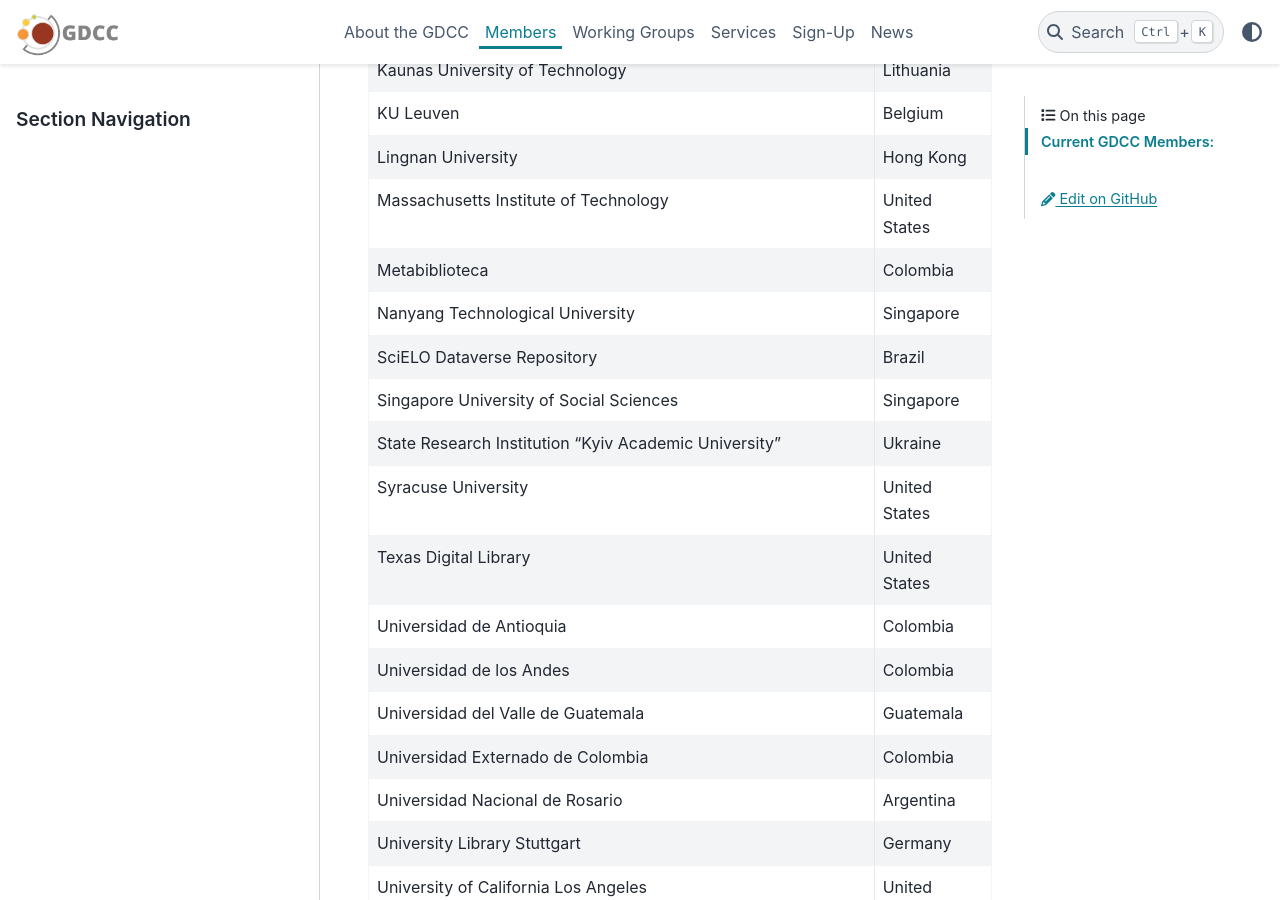
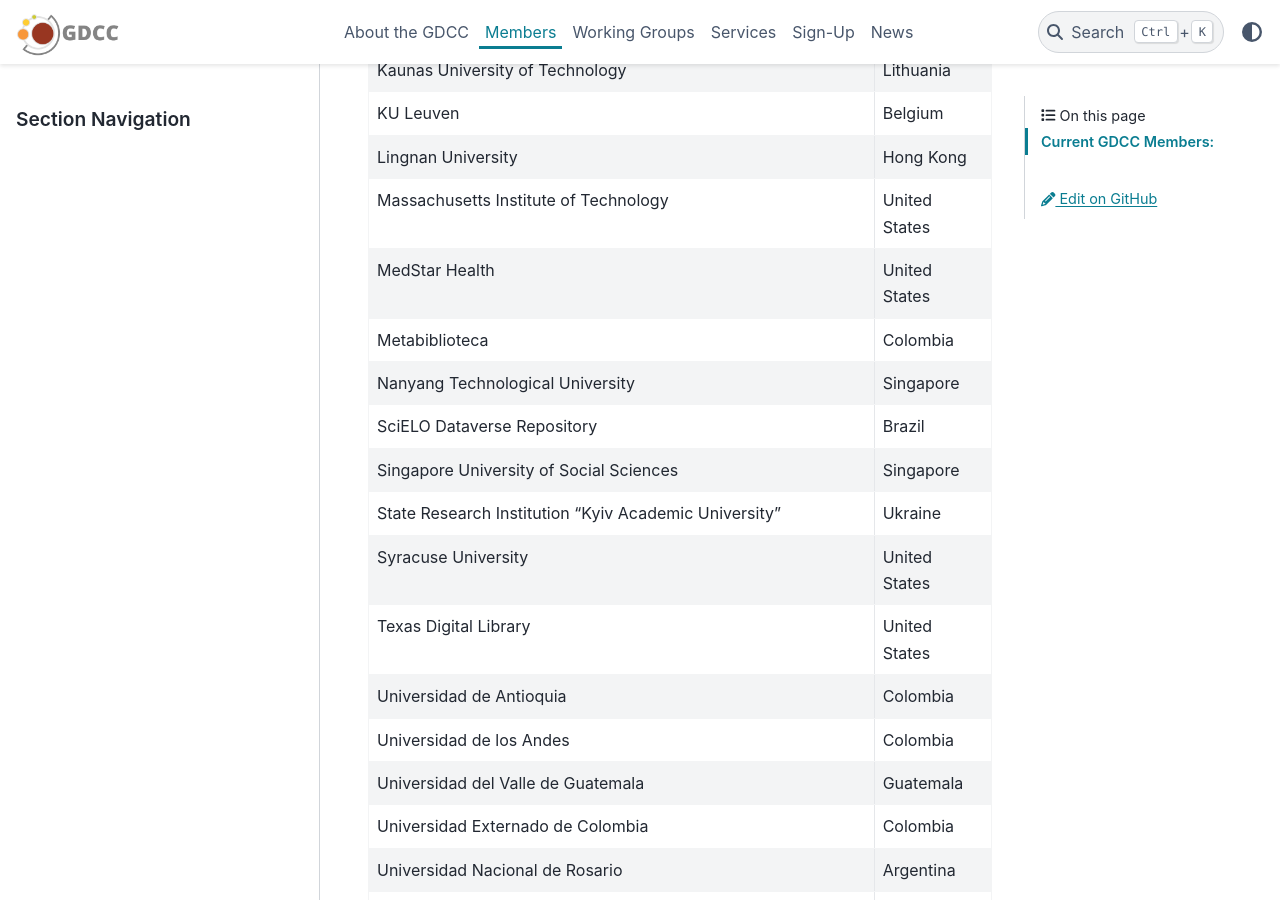
Before and after one commit to gdcc/www.gdcc.io, a Sphinx documentation site: the page built from source/members.md, in a window 1280 px wide and 900 px high, scrolled down 2051 px. Built offline with Sphinx 7.4.7 and the PyData theme 0.15.4, drawn with Linux system fonts in a browser that asks for light colours.

Commit message:
Update members.md

```diff
--- a/source/members.md
+++ b/source/members.md
@@ -42,6 +42,7 @@
 | KU Leuven | Belgium |
 | Lingnan University | Hong Kong |
 | Massachusetts Institute of Technology | United States |
+| MedStar Health | United States |
 | Metabiblioteca | Colombia |
 | Nanyang Technological University | Singapore |
 | SciELO Dataverse Repository | Brazil |
```
